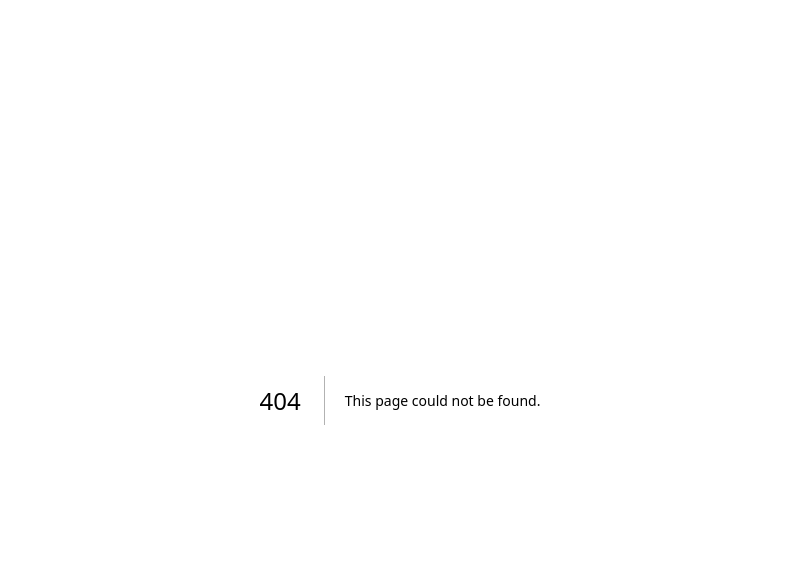
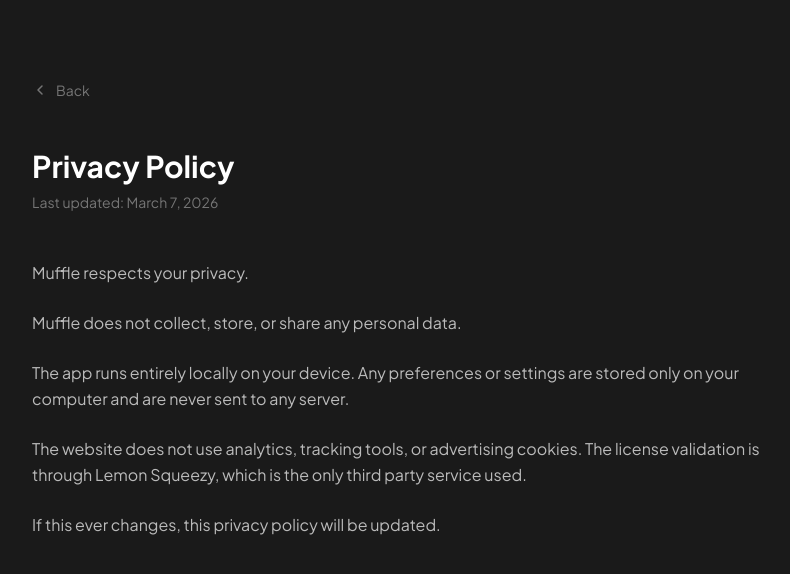
Before and after one commit to Abjcodes/muffle-web, a Next.js app: page /privacy in a window 1280 px wide. Before the commit this address had no page. Shown: the top 574 px of the page, without its empty margins (240-1030 px from the left). Built offline with nearby package versions, Linux system fonts and the light colour scheme.

Commit message:
Added privacy policy and fading text

```diff
--- a/app/layout.tsx
+++ b/app/layout.tsx
@@ -11,9 +11,9 @@
 });
 
 export const metadata: Metadata = {
-  title: "Muffle — Focus on what matters",
+  title: "Muffle - Blur everything except the active window",
   description:
-    "Muffle blurs everything except the active window, so that you can focus. 7 day free trial. Supported from macOS 14.0.",
+    "Muffle blurs everything except the active window, helping you stay focused and distraction-free. 7 day free trial. Supported from macOS 14.0.",
   keywords: ["macos app", "focus", "productivity", "window blur", "distraction free", "muffle"],
   authors: [{ name: "Muffle" }],
   metadataBase: new URL("https://getmuffle.app"),
@@ -23,15 +23,16 @@
   openGraph: {
     type: "website",
     url: "https://getmuffle.app",
-    title: "Muffle — Focus on what matters",
+    title: "Muffle — Blur everything except the active window",
     description:
       "Muffle blurs everything except the active window, so that you can focus.",
     siteName: "Muffle",
     images: [{ url: "/og.png", width: 1200, height: 630 }],
   },
+
   twitter: {
     card: "summary_large_image",
-    title: "Muffle — Focus on what matters",
+    title: "Muffle — Blur everything except the active window",
     description:
       "Muffle blurs everything except the active window, so that you can focus.",
     images: ["/og.png"],
--- a/app/page.tsx
+++ b/app/page.tsx
@@ -1,4 +1,7 @@
+"use client";
+
 import Image from "next/image";
+import { useState, useRef } from "react";
 
 const jsonLd = {
   "@context": "https://schema.org",
@@ -17,8 +20,38 @@
 };
 
 export default function Home() {
+  const [hovered, setHovered] = useState(false);
+  const interacted = useRef(false);
+
+  const handleEnter = () => { interacted.current = true; setHovered(true); };
+  const handleLeave = () => { setHovered(false); };
+
+  const B = ({ children }: { children: string }) => (
+    <span className={
+      !interacted.current ? "blur-static" :
+      hovered ? "blur-out" : "blur-in"
+    }>
+      {children}
+    </span>
+  );
+
   return (
     <>
+      <style>{`
+        .blur-static { filter: blur(3px); opacity: 0.7; }
+        @keyframes blurOut {
+          0%   { filter: blur(3px); opacity: 0.7; }
+          40%  { opacity: 1; }
+          100% { filter: blur(0px); opacity: 1; }
+        }
+        @keyframes blurIn {
+          0%   { filter: blur(0px); opacity: 1; }
+          60%  { opacity: 0.7; }
+          100% { filter: blur(3px); opacity: 0.7; }
+        }
+        .blur-out { animation: blurOut 0.5s cubic-bezier(0.4, 0, 0.2, 1) forwards; }
+        .blur-in  { animation: blurIn  0.5s cubic-bezier(0.4, 0, 0.2, 1) forwards; }
+      `}</style>
       <script
         type="application/ld+json"
         dangerouslySetInnerHTML={{ __html: JSON.stringify(jsonLd) }}
@@ -96,6 +129,28 @@
             }}
           />
         </div>
+
+        {/* Copy section */}
+        <div
+          className="mt-16 mb-24"
+          onMouseEnter={handleEnter}
+          onMouseLeave={handleLeave}
+        >
+          <p className="text-[clamp(1.25rem,3vw,1.75rem)] text-white/80 font-semibold leading-loose">
+            <B>You</B> <B>work</B> <B>best</B> <B>when</B> <B>your</B> <B>mind</B> <B>stays</B> <B>on</B> <B>one</B> <B>thing.</B>
+            <br />
+            <B>But</B> <B>modern</B> <B>desktops</B> <B>constantly</B> <B>compete</B> <B>for</B> your <B>attention.</B>
+            <br />
+            <B>Every</B> <B>distraction</B> <B>pulls</B> <B>you</B> <B>away.</B>
+            <br />
+            Attention is <B>precious.</B>
+            <br />
+            <B>And</B> <B>it&apos;s</B> limited<B>.</B>
+            <br />
+            <B>Muffle</B> <B>gently</B> <B>fades</B> <B>everything</B> <B>except</B> <B>the</B> <B>window</B> <B>you&apos;re</B> <B>working</B> <B>on.</B>
+          </p>
+        </div>
+
         </div>{/* end constrained container */}
       </div>
     </>
--- /dev/null
+++ b/app/privacy/page.tsx
@@ -0,0 +1,42 @@
+import type { Metadata } from "next";
+import Link from "next/link";
+
+export const metadata: Metadata = {
+  title: "Privacy Policy — Muffle",
+  description: "Muffle privacy policy. Muffle does not collect, store, or share any personal data.",
+  alternates: {
+    canonical: "/privacy",
+  },
+  robots: { index: true, follow: true },
+};
+
+export default function PrivacyPolicy() {
+  return (
+    <div className="min-h-screen bg-[#1a1a1a] text-white font-[family-name:var(--font-jakarta)]">
+      <div className="max-w-4xl mx-auto px-10 md:px-20 py-20">
+        <Link href="/" className="inline-flex items-center gap-2 text-white/40 hover:text-white/70 text-sm mb-12 transition-colors">
+          <svg width="16" height="16" viewBox="0 0 16 16" fill="none" xmlns="http://www.w3.org/2000/svg">
+            <path d="M10 12L6 8L10 4" stroke="currentColor" strokeWidth="1.5" strokeLinecap="round" strokeLinejoin="round"/>
+          </svg>
+          Back
+        </Link>
+        <h1 className="text-3xl font-bold mb-2">Privacy Policy</h1>
+        <p className="text-white/40 text-sm mb-12">Last updated: March 7, 2026</p>
+
+        <div className="space-y-6 text-white/70 leading-relaxed">
+          <p>Muffle respects your privacy.</p>
+          <p>Muffle does not collect, store, or share any personal data.</p>
+          <p>
+            The app runs entirely locally on your device. Any preferences or settings are stored
+            only on your computer and are never sent to any server.
+          </p>
+          <p>
+            The website does not use analytics, tracking tools, or advertising cookies. The license
+            validation is through Lemon Squeezy, which is the only third party service used.
+          </p>
+          <p>If this ever changes, this privacy policy will be updated.</p>
+        </div>
+      </div>
+    </div>
+  );
+}
```
